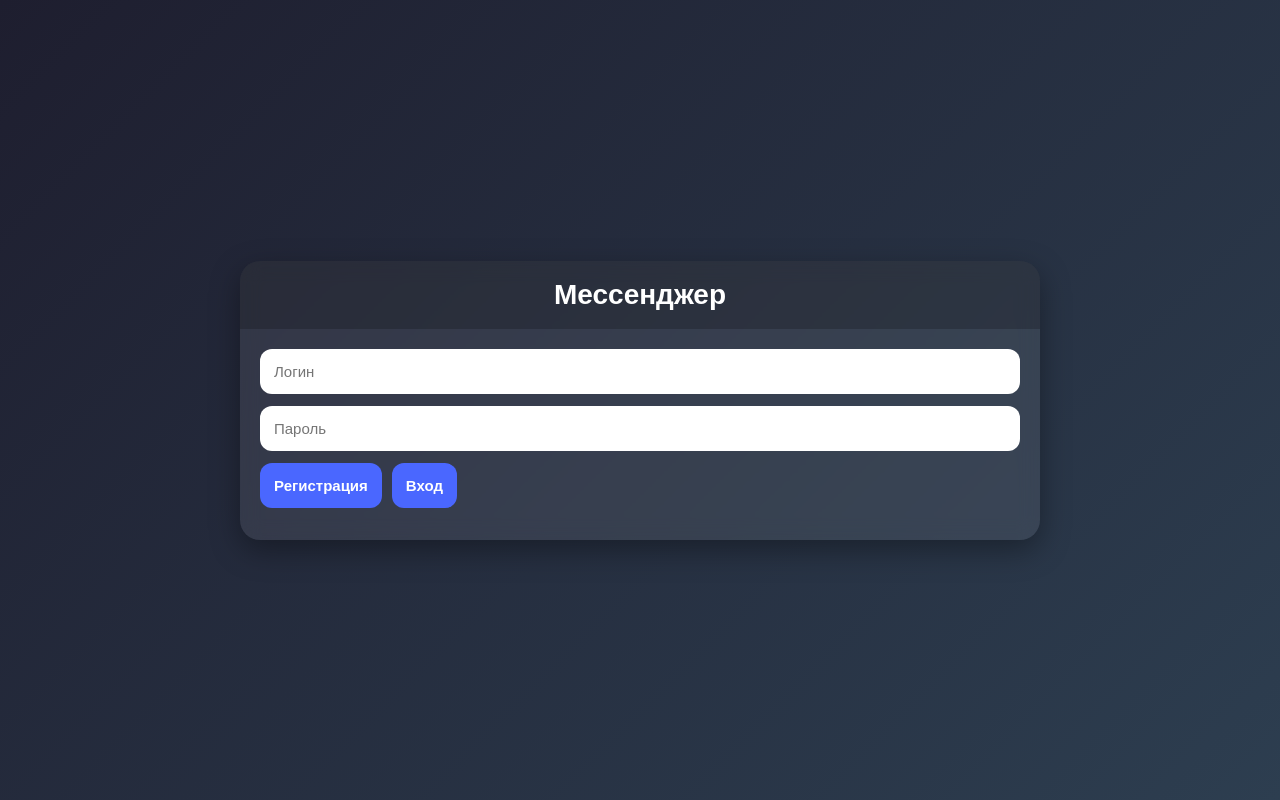
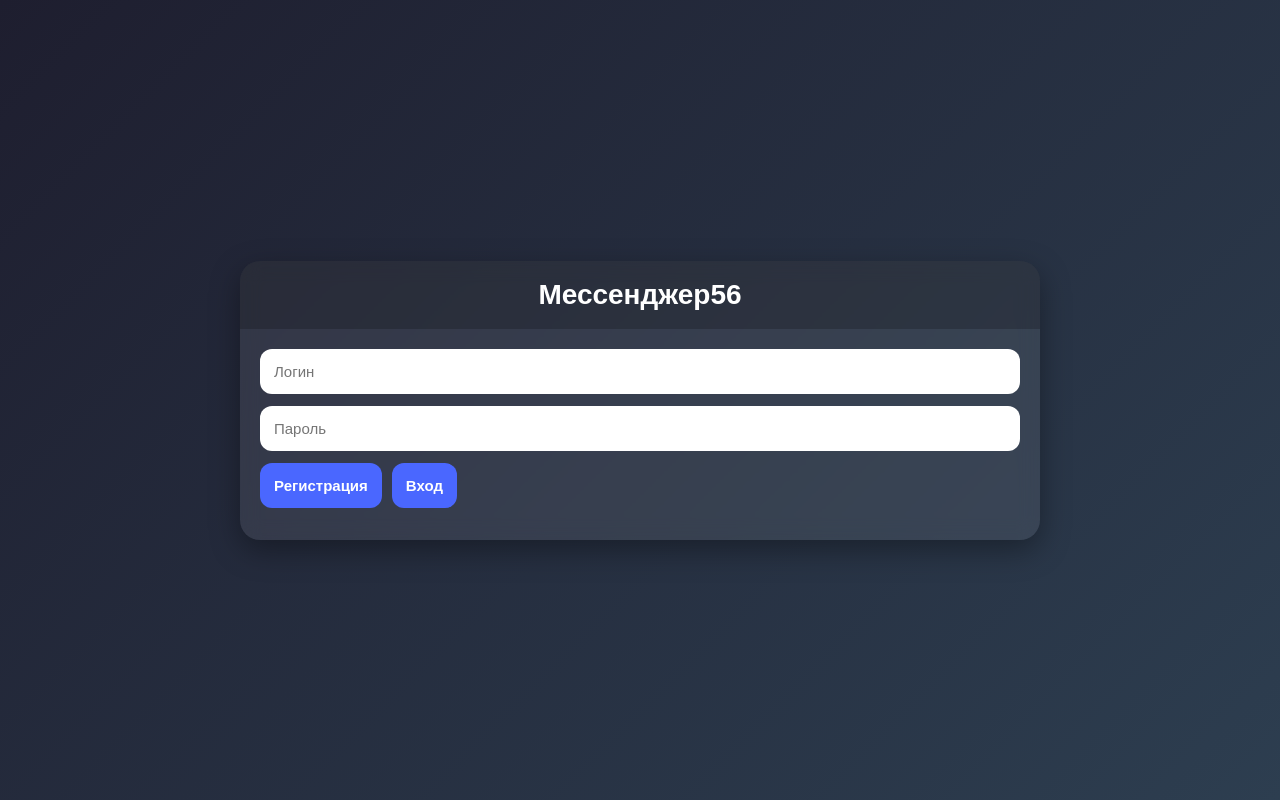
Before and after one commit to Insight756/messenger, a website: page public/index.html in a window 1280 px wide. Drawn offline with nearby package versions, Linux system fonts and the light colour scheme; no server answers.

Commit message:
change title

```diff
--- a/public/index.html
+++ b/public/index.html
@@ -3,7 +3,7 @@
 <head>
   <meta charset="UTF-8" />
   <meta name="viewport" content="width=device-width, initial-scale=1.0" />
-  <title>Мессенджер</title>
+  <title>Мессенджер56</title>
   <style>
     * { box-sizing: border-box; }
 
@@ -116,7 +116,7 @@
 </head>
 <body>
   <div class="container">
-    <div class="header">Мессенджер</div>
+    <div class="header">Мессенджер56</div>
 
     <div id="authBox" class="auth">
       <div class="row">
```
